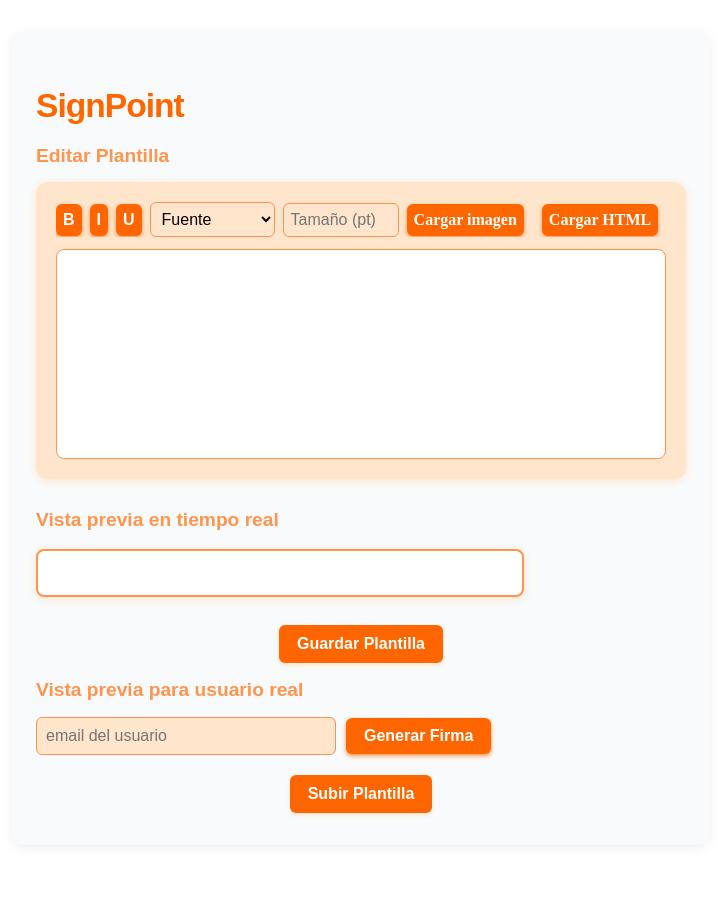
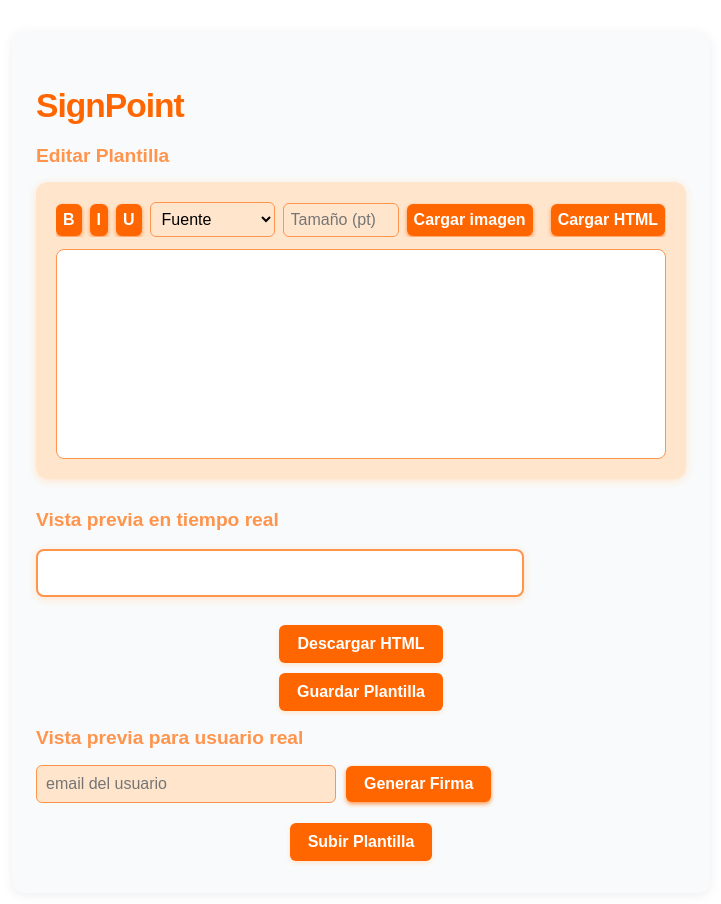
Before and after one commit to DCSolutions-SRL/signpoint, a React (Vite) app in the folder frontend/: page / in a window 1280 px wide. Shown: the top 904 px of the page, without its empty margins (279-1000 px from the left). Before the commit the page ends 877 px from the top, so only its background shows below. Built offline with nearby package versions, Linux system fonts and the light colour scheme.

Commit message:
boton descarga html y arreglo de fonts

```diff
--- a/frontend/src/App.css
+++ b/frontend/src/App.css
@@ -127,6 +127,8 @@
 }
 
 .rich-btn {
+  font-family: Arial, sans-serif;
+  font-size: 1em;
   background: #ff6600;
   color: #fff;
   border: none;
--- a/frontend/src/App.jsx
+++ b/frontend/src/App.jsx
@@ -95,6 +95,17 @@
   }
 };
 
+const downloadHtml = () => {
+  const blob = new Blob([preview], { type: "text/html" });
+  const url = URL.createObjectURL(blob);
+  const a = document.createElement("a");
+  a.href = url;
+  a.download = "firma_usuario.html";
+  document.body.appendChild(a);
+  a.click();
+  document.body.removeChild(a);
+  URL.revokeObjectURL(url);
+};
 
 
   return (
@@ -111,6 +122,12 @@
         <h2 className="section-title">Vista previa en tiempo real</h2>
         <Preview html={preview} />
       </section>
+
+      <div className="container-save-btn">
+        <button className="save-btn" onClick={downloadHtml}>
+          Descargar HTML
+        </button>
+      </div>
 
       <div className="container-save-btn">
         <button className="save-btn" onClick={saveTemplate}>
```
Also changed, not shown: 1 other file (tests, documents, lock files or other folders).
